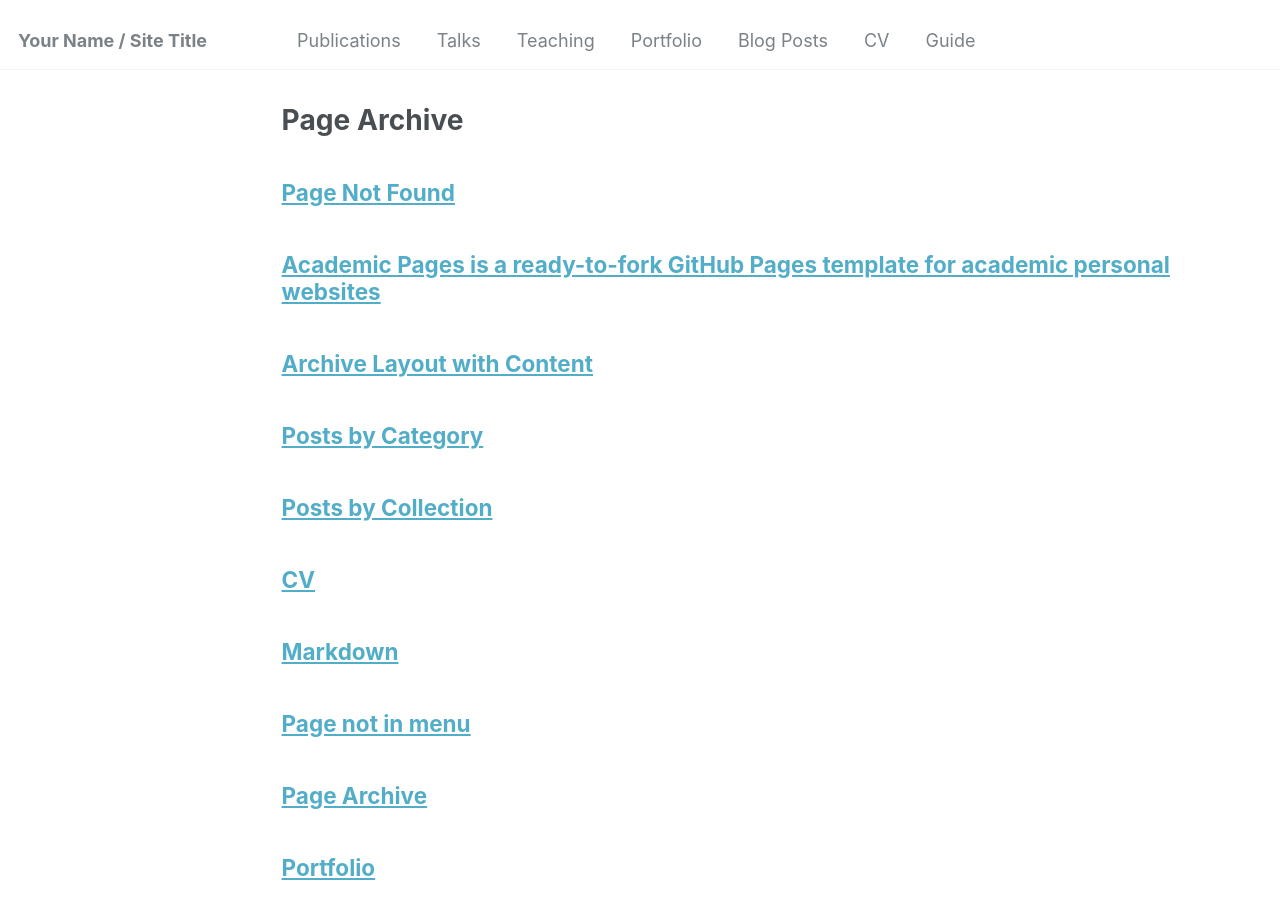
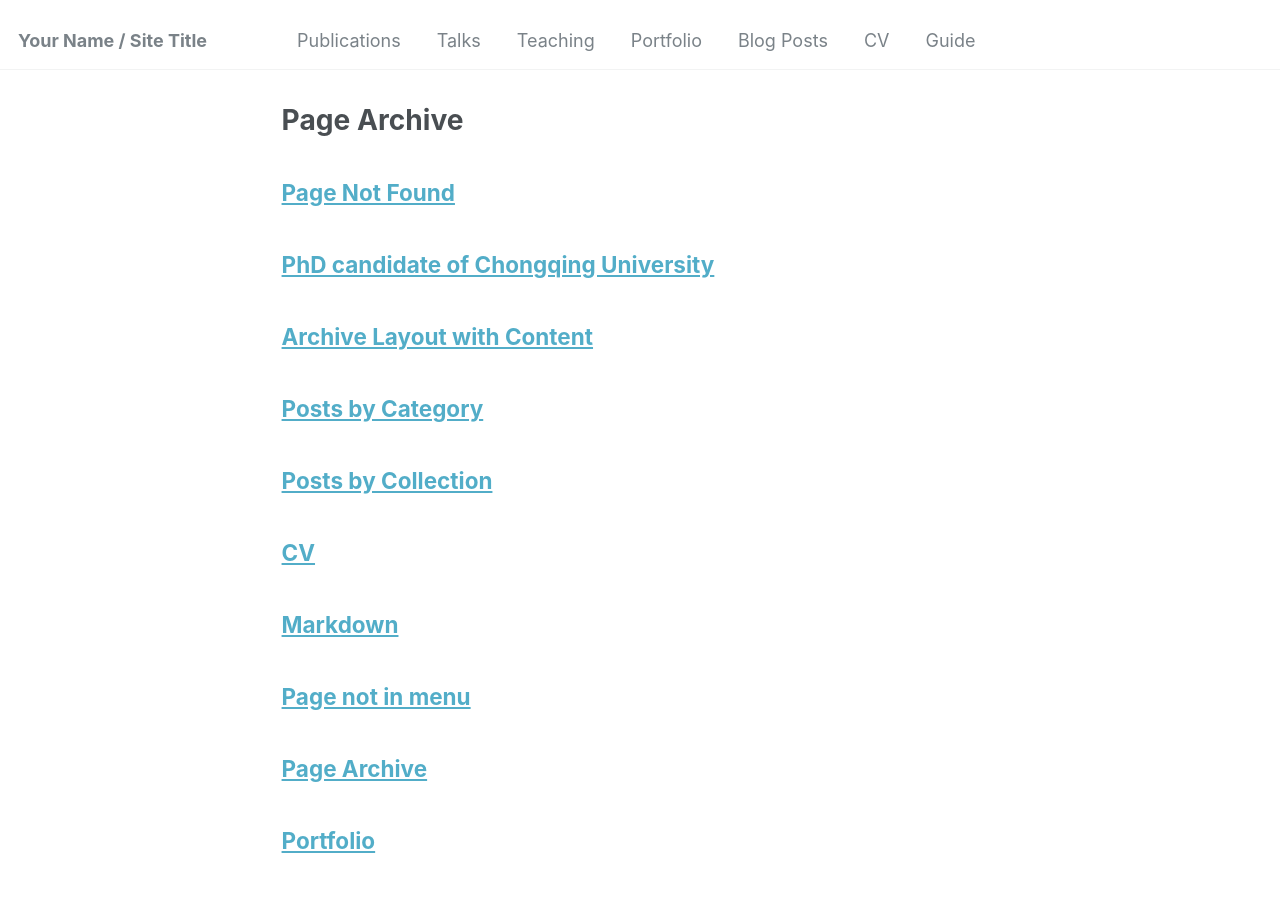
Before and after one commit to ZhaiYingxian/Zhai-Yingxian, a Jekyll site: the page built from _pages/page-archive.html, in a window 1280 px wide and 900 px high. Built offline with Jekyll 4.4.1, drawn with Linux system fonts in a browser that asks for light colours.

Commit message:
Update about.md

```diff
--- a/_pages/about.md
+++ b/_pages/about.md
@@ -1,6 +1,6 @@
 ---
-permalink: /
-title: "Academic Pages is a ready-to-fork GitHub Pages template for academic personal websites"
+permalink: Yingxian ZHAI
+title: "PhD candidate of Chongqing University"
 author_profile: true
 redirect_from:
   - /about/
```
